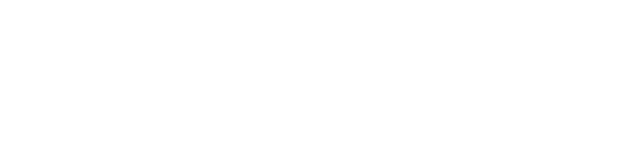
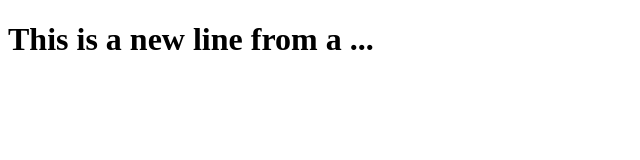
Before and after one commit to oneand1are2/Example, a plain HTML site: page index.html in a window 1280 px wide. Shown: the whole page, without its empty margins (0-640 px from the left). Drawn offline with Linux system fonts and the light colour scheme.

Commit message:
Add a new line

```diff
--- a/index.html
+++ b/index.html
@@ -5,5 +5,7 @@
 		<meta name="viewport" content="width=device-width, initial-scale=1.0" />
 		<title>Document</title>
 	</head>
-	<body></body>
+	<body>
+		<h1>This is a new line from a ...</h1>
+	</body>
 </html>
```
